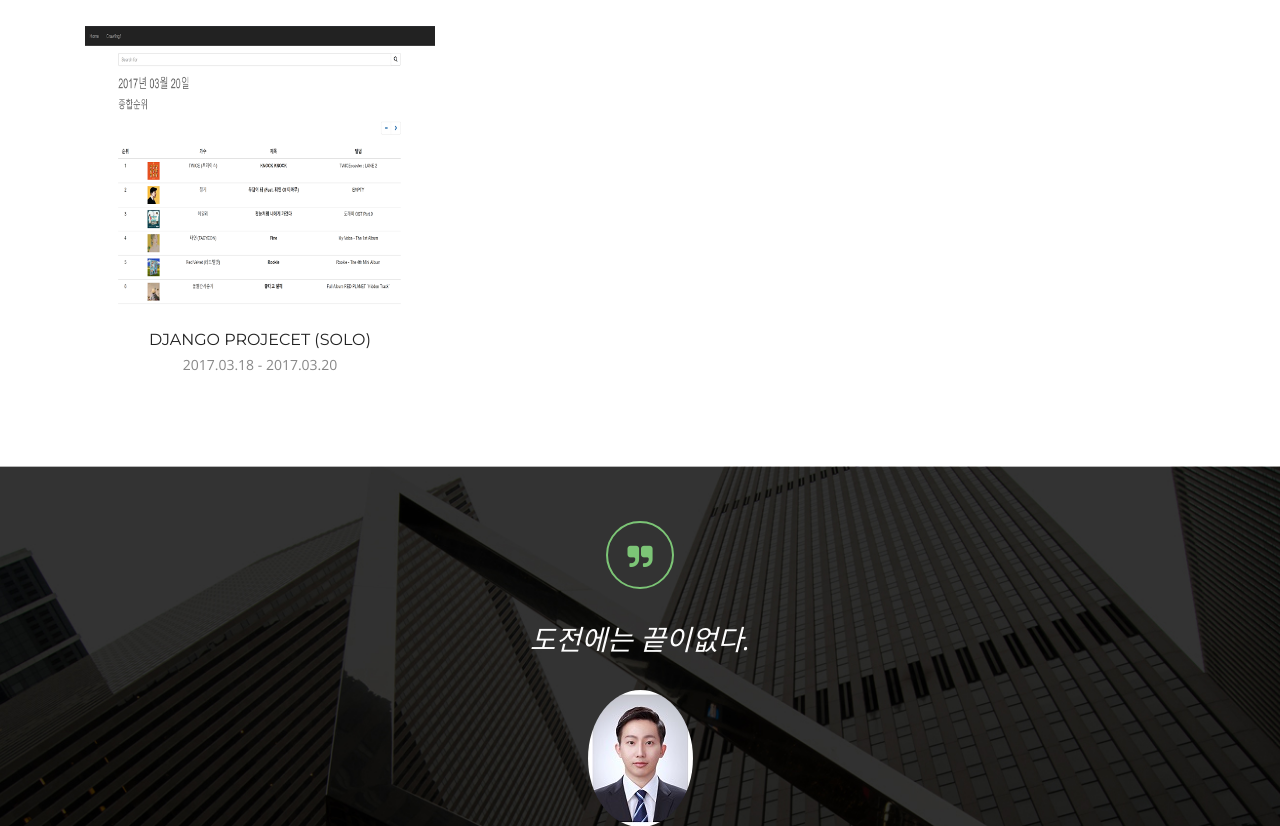
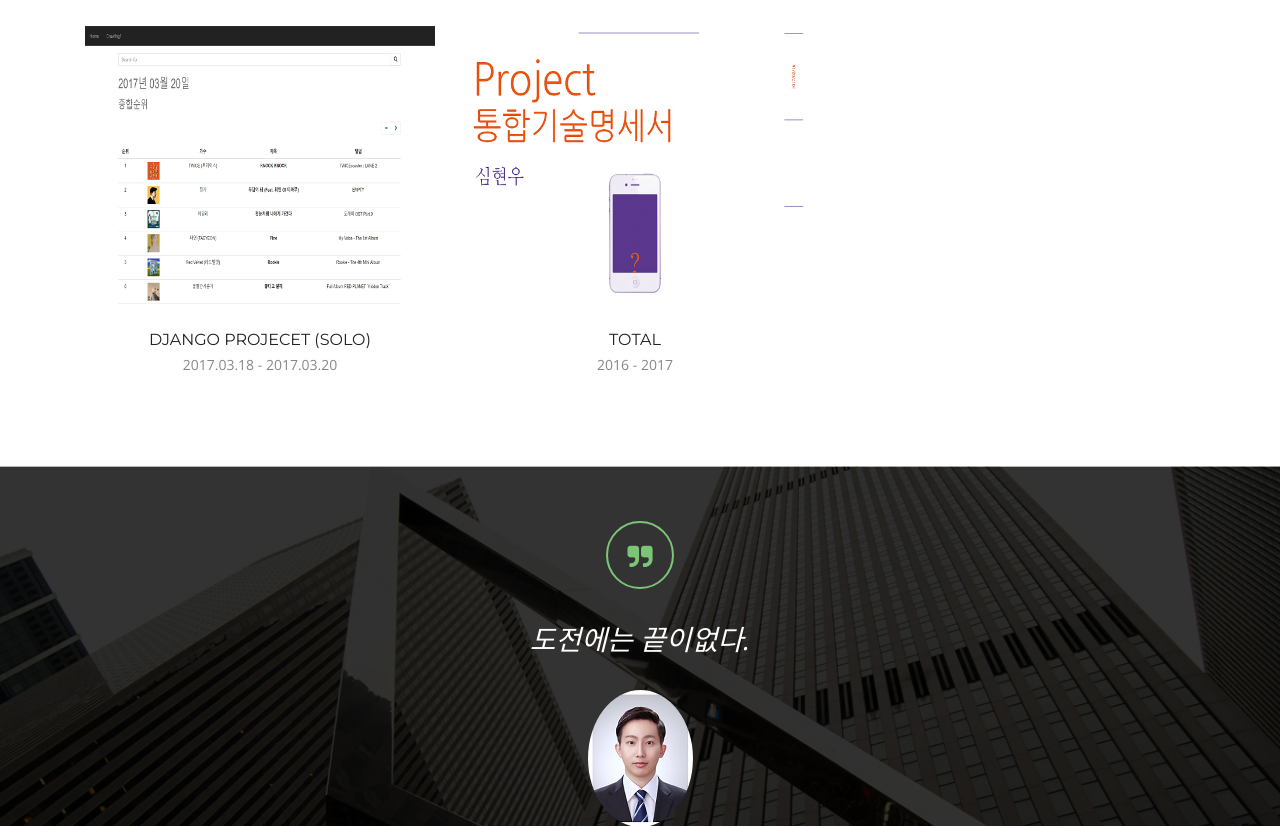
Before and after one commit to hwshim0810/myProfilePage, a plain HTML site: page index.html in a window 1280 px wide. Shown: the part 2500-3326 px from the top of the page. Drawn offline with nearby package versions, Linux system fonts and the light colour scheme.

Commit message:
add portpolio

```diff
--- a/index.html
+++ b/index.html
@@ -149,6 +149,11 @@
             <a href="pdf/Django_Project.pdf"><img src="img/Index4.png" alt="django"></a>
             <h3>django projecet (solo)</h3>
             <p>2017.03.18 - 2017.03.20</p>
+        </div>
+        <div class="Portfolio-box python">
+            <a href="pdf/Portpolio-total.pdf"><img src="img/port-tot.png" alt="tot"></a>
+            <h3>Total</h3>
+            <p>2016 - 2017</p>
         </div>
     </div>
 </section><!--main-section-end-->
```
Also changed, not shown: img/port-tot.png (added), 1 other file. Lines whose indentation alone changed are shown as unchanged.
